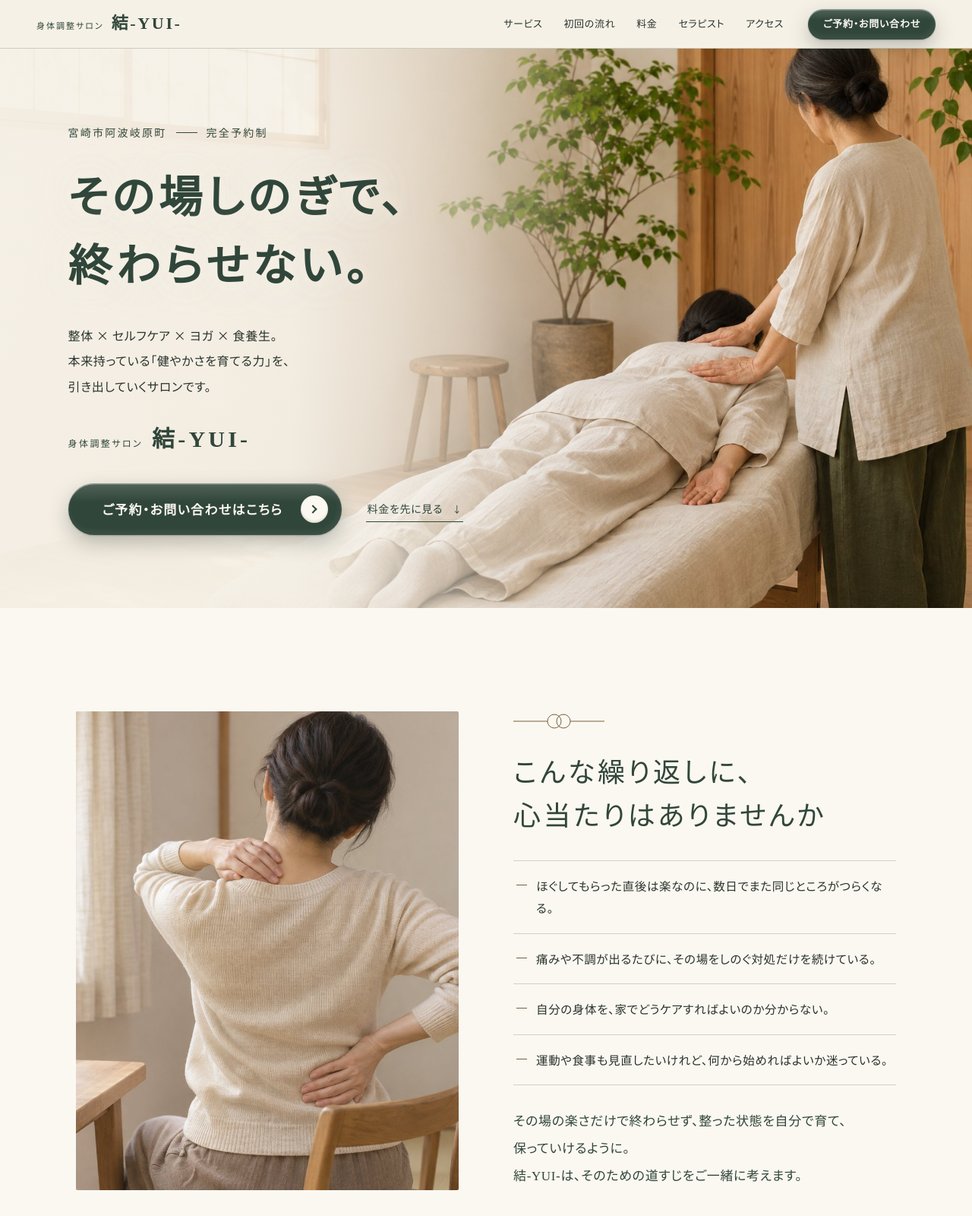
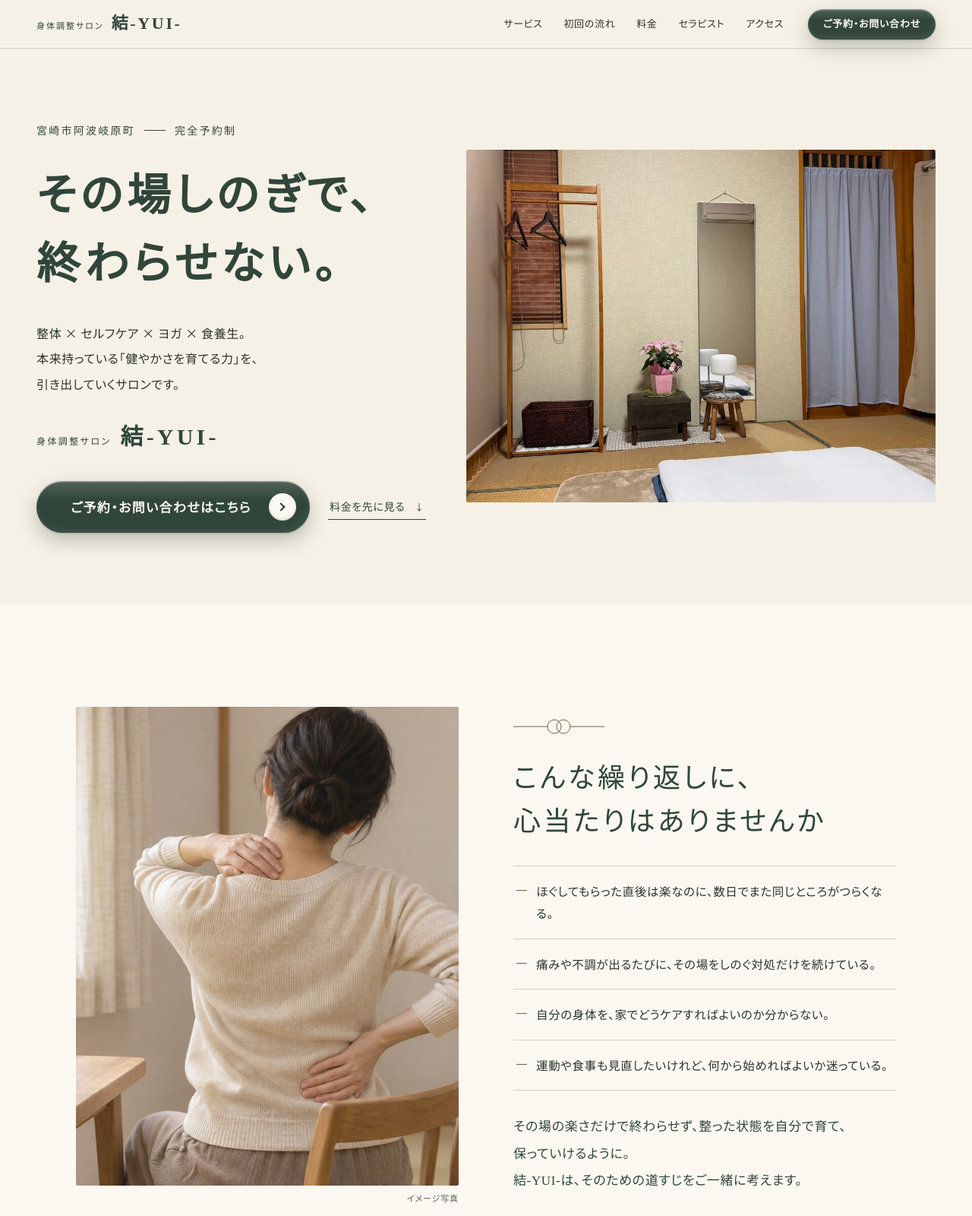
Before and after one commit to Pandakmasa/yui-miyazaki-lp, a plain HTML site: page index.html in a window 1280 px wide. Shown: the top 1600 px of the page at 76% size. Drawn offline with Linux system fonts and the light colour scheme.

Commit message:
Publish updated YUI salon page

```diff
--- a/index.html
+++ b/index.html
@@ -59,7 +59,7 @@
   <!-- 1. FV -->
   <section class="fv" id="fv" aria-labelledby="fv-title">
     <div class="fv__photo">
-      <img src="images/01-fv.jpg" width="1536" height="1024" alt="木とリネンの静かなサロンで、セラピストがお客様の肩と背にそっと手を添えている施術風景" fetchpriority="high">
+      <img src="images/salon-treatment-room.webp" width="1440" height="810" alt="身体調整サロン結-YUI-の施術室" fetchpriority="high">
     </div>
     <div class="fv__inner">
       <p class="fv__place">宮崎市阿波岐原町<span class="fv__sep" aria-hidden="true"></span>完全予約制</p>
@@ -83,6 +83,7 @@
     <div class="wrap worry">
       <figure class="worry__photo photo">
         <img src="images/02-worry.jpg" width="1536" height="1024" loading="lazy" decoding="async" alt="自宅の窓辺で、肩と腰に手を当てて身体を伸ばす女性">
+        <figcaption>イメージ写真</figcaption>
       </figure>
       <div class="worry__body">
       <svg class="knot" aria-hidden="true"><use href="#knot"/></svg>
@@ -117,8 +118,8 @@
 
       <ul class="services">
         <li class="service">
-          <figure class="service__photo photo">
-            <img src="images/03-seitai.jpg" width="1536" height="1024" loading="lazy" decoding="async" alt="背中と肩を手技で整えるセラピストの手元">
+          <figure class="service__photo service__photo--room photo">
+            <img src="images/salon-treatment-bed.webp" width="840" height="1493" loading="lazy" decoding="async" alt="施術室の窓と、白いシーツを敷いた施術ベッド">
           </figure>
           <div class="service__body">
             <span class="service__num" aria-hidden="true">一</span>
@@ -128,7 +129,8 @@
         </li>
         <li class="service">
           <figure class="service__photo photo">
-            <img src="images/04-selfcare.jpg" width="1536" height="1024" loading="lazy" decoding="async" alt="セラピストが自宅でできるケアの動きを手本で見せている様子">
+            <img src="images/04-selfcare-room.webp" width="1536" height="1024" loading="lazy" decoding="async" alt="セラピストが自宅でできるケアの動きを手本で見せている様子">
+            <figcaption>イメージ写真</figcaption>
           </figure>
           <div class="service__body">
             <span class="service__num" aria-hidden="true">二</span>
@@ -138,7 +140,8 @@
         </li>
         <li class="service">
           <figure class="service__photo photo">
-            <img src="images/05-yoga.jpg" width="1536" height="1024" loading="lazy" decoding="async" alt="明るい室内でヨガのポーズをとる女性">
+            <img src="images/05-yoga-room.webp" width="1536" height="1024" loading="lazy" decoding="async" alt="室内でヨガのポーズをとる女性">
+            <figcaption>イメージ写真</figcaption>
           </figure>
           <div class="service__body">
             <span class="service__num" aria-hidden="true">三</span>
@@ -149,6 +152,7 @@
         <li class="service">
           <figure class="service__photo photo">
             <img src="images/06-shoku.jpg" width="1536" height="1024" loading="lazy" decoding="async" alt="温かい汁物と野菜のおかずが並ぶ、素朴な和の食卓">
+            <figcaption>イメージ写真</figcaption>
           </figure>
           <div class="service__body">
             <span class="service__num" aria-hidden="true">四</span>
@@ -271,8 +275,7 @@
       <h2 class="section__title" id="therapist-title">セラピスト紹介</h2>
       <div class="therapist">
       <figure class="therapist__photo photo">
-        <img src="images/07-therapist.jpg" width="1024" height="1536" loading="lazy" decoding="async" alt="サロンの窓辺に立つセラピストの後ろ姿（イメージ写真）">
-        <figcaption>写真はイメージです</figcaption>
+        <img src="images/therapist-itsuko-ikebe.webp" width="810" height="745" loading="lazy" decoding="async" alt="施術中のセラピスト、池辺逸子">
       </figure>
       <div class="therapist__body">
       <div class="profile">
@@ -325,6 +328,10 @@
 
       <div class="access" id="access">
         <h3 class="access__title">アクセス・店舗情報</h3>
+        <figure class="access__photo photo">
+          <img src="images/salon-entrance.webp" width="1280" height="720" loading="lazy" decoding="async" alt="レンガの外壁に濃い色のドアがあるサロンの玄関">
+          <figcaption>サロンの玄関</figcaption>
+        </figure>
         <dl class="info">
           <div><dt>店名</dt><dd>身体調整サロン結-YUI-</dd></div>
           <div><dt>所在地</dt><dd>宮崎市阿波岐原町<br>番地など詳しい住所：<span class="tbc">【要確認】</span></dd></div>
@@ -352,7 +359,7 @@
   <p class="site-footer__name">身体調整サロン結-YUI-</p>
   <p>宮崎市阿波岐原町｜完全予約制</p>
   <p class="site-footer__note">当サロンの施術は医療行為ではありません。</p>
-  <p class="site-footer__note">※写真はイメージです</p>
+  <p class="site-footer__note">※「イメージ写真」の表記がある画像は、説明用のイメージです。</p>
   <p class="site-footer__copy">&copy; <span id="year">2026</span> 身体調整サロン結-YUI-</p>
 </footer>
 
--- a/style.css
+++ b/style.css
@@ -141,23 +141,17 @@ h1, h2, h3 {
 .textlink:hover { color: var(--brown); border-bottom-color: var(--brown); }
 
 /* ---------- FV ---------- */
-.fv { position: relative; background: var(--ground); overflow: hidden; }
-.fv__photo { position: relative; }
-.fv__photo img { width: 100%; aspect-ratio: 1 / 1; object-fit: cover; object-position: 78% 50%; }
-.fv__photo::after {
-  content: ""; position: absolute; inset: auto 0 0 0; height: 46%;
-  background: linear-gradient(to top, var(--ground) 6%, rgba(246, 241, 231, 0));
-}
-.fv__inner { position: relative; margin-top: -84px; padding: 0 24px 64px; }
+.fv { background: var(--ground); }
+.fv__photo { margin: 20px 24px 0; }
+.fv__photo img { width: 100%; height: auto; border-radius: 2px; }
+.fv__inner { padding: 28px 24px 56px; }
 .fv__place { display: flex; align-items: center; gap: 12px; font-size: 13px; letter-spacing: .16em; color: var(--moss); font-weight: 500; }
 .fv__sep { width: 28px; height: 1px; background: var(--moss); }
-/* 文字装飾はここ1か所だけ：写真に重なる見出しを、地色の柔らかい光で分離する（袋文字は使わない） */
 .fv__title {
   margin-top: 18px;
   font-size: clamp(31px, 8.7vw, 44px);
   font-weight: 600; line-height: 1.5; letter-spacing: .08em;
   color: var(--moss);
-  text-shadow: 0 0 18px rgba(246, 241, 231, .95), 0 0 42px rgba(246, 241, 231, .9), 0 0 72px rgba(246, 241, 231, .75);
 }
 .fv__lead { margin-top: 20px; font-size: 15px; line-height: 2.1; }
 .fv__shop { margin-top: 26px; display: flex; align-items: baseline; gap: 12px; color: var(--moss); }
@@ -176,6 +170,7 @@ h1, h2, h3 {
 .section__lead { margin-top: 22px; text-align: center; font-size: 15px; color: var(--ink); }
 .photo { margin: 0; }
 .photo img { width: 100%; object-fit: cover; border-radius: 2px; }
+.photo figcaption { margin-top: 8px; font-size: 11px; color: var(--ink-soft); text-align: right; letter-spacing: .08em; line-height: 1.6; }
 
 /* ---------- 2. 悩み ---------- */
 .section--worry { background: var(--paper); }
@@ -200,6 +195,7 @@ h1, h2, h3 {
 .services { margin-top: 56px; display: grid; gap: 56px; }
 .service { display: grid; gap: 22px; }
 .service__photo img { aspect-ratio: 3 / 2; }
+.service__photo--room img { aspect-ratio: 1; object-position: center 48%; }
 .service__body { position: relative; }
 .service__num { display: block; font-family: var(--serif); font-size: 15px; color: var(--brown); letter-spacing: .2em; line-height: 1; }
 .service__num::after { content: ""; display: inline-block; vertical-align: middle; width: 36px; height: 1px; margin-left: 12px; background: var(--brown); }
@@ -256,8 +252,6 @@ h1, h2, h3 {
 
 /* ---------- 7. セラピスト ---------- */
 .therapist { margin-top: 44px; display: grid; gap: 36px; }
-.therapist__photo img { aspect-ratio: 4 / 5; object-position: 50% 30%; }
-.therapist__photo figcaption { margin-top: 8px; font-size: 11px; color: var(--ink-soft); text-align: right; letter-spacing: .08em; line-height: 1.6; }
 .profile__name { font-family: var(--serif); font-size: 30px; letter-spacing: .2em; color: var(--moss); line-height: 1.5; }
 .profile__roman { display: block; font-family: var(--sans); font-size: 12px; letter-spacing: .28em; color: var(--brown); margin-top: 4px; }
 .profile__text { margin-top: 18px; font-size: 15px; }
@@ -279,6 +273,7 @@ h1, h2, h3 {
 .faq__a::before { content: "答"; color: var(--brown); line-height: 1.67; }
 .access { margin-top: 72px; }
 .access__title { text-align: center; font-size: 24px; letter-spacing: .12em; color: var(--moss); }
+.access__photo { margin-top: 28px; }
 .info { margin: 28px 0 0; border-top: 1px solid var(--line); }
 .info > div { display: grid; grid-template-columns: 92px 1fr; gap: 12px; padding: 16px 0; border-bottom: 1px solid var(--line); }
 .info dt { font-size: 13px; letter-spacing: .12em; color: var(--moss); font-weight: 700; line-height: 2.2; }
@@ -321,22 +316,26 @@ h1, h2, h3 {
   .section { padding: 136px 0; }
   .knot { margin-bottom: 28px; }
 
-  /* FV：写真を全面に敷き、左側に生成りのグラデーションを敷いて文字の土台にする */
-  .fv { min-height: min(calc(100vh - var(--header-h)), 820px); display: flex; align-items: center; }
-  .fv__photo { position: absolute; inset: 0; }
-  .fv__photo img { width: 100%; height: 100%; aspect-ratio: auto; object-position: 70% 50%; }
-  .fv__photo::after {
-    inset: 0; height: auto;
-    background: linear-gradient(to right, rgba(246, 241, 231, .96) 0%, rgba(246, 241, 231, .9) 30%, rgba(246, 241, 231, .5) 48%, rgba(246, 241, 231, 0) 64%);
+  .fv {
+    display: grid;
+    grid-template-columns: minmax(0, 1fr) minmax(0, 1.2fr);
+    align-items: center;
+    gap: clamp(32px, 4vw, 64px);
+    width: min(100% - 96px, 1320px);
+    min-height: min(calc(100vh - var(--header-h)), 730px);
+    margin-inline: auto;
+    padding-block: 56px;
   }
-  .fv__inner { margin: 0; padding: 96px clamp(40px, 7vw, 120px); width: 100%; max-width: 1440px; margin-inline: auto; }
+  .fv__photo { grid-area: 1 / 2; margin: 0; }
+  .fv__photo img { aspect-ratio: 4 / 3; object-fit: cover; object-position: 54% center; }
+  .fv__inner { grid-area: 1 / 1; padding: 0; }
   .fv__place { font-size: 14px; }
   .fv__title { margin-top: 28px; font-size: clamp(46px, 4.5vw, 64px); line-height: 1.55; letter-spacing: .1em; }
   .fv__title .nw { display: block; }
   .fv__lead { margin-top: 30px; font-size: 16px; max-width: 30em; }
   .fv__shop { margin-top: 34px; }
   .fv__shop-name { font-size: 30px; }
-  .fv__actions { margin-top: 40px; flex-direction: row; align-items: center; gap: 32px; }
+  .fv__actions { margin-top: 40px; flex-flow: row wrap; align-items: center; gap: 16px 24px; }
   .fv__actions .btn { width: auto; }
 
   .worry { grid-template-columns: 1fr 1fr; gap: 72px; align-items: center; }
```
